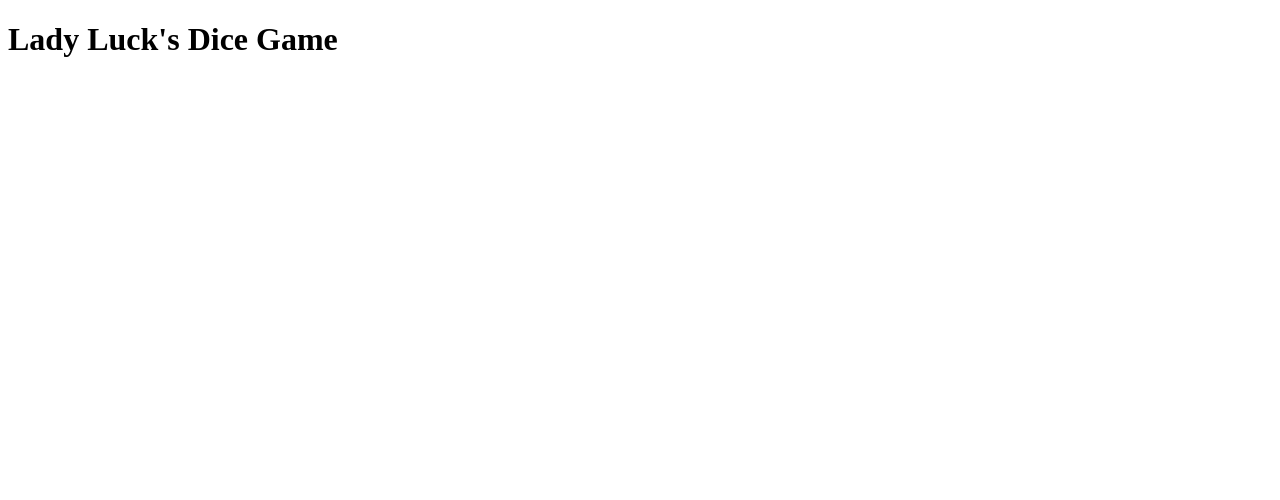
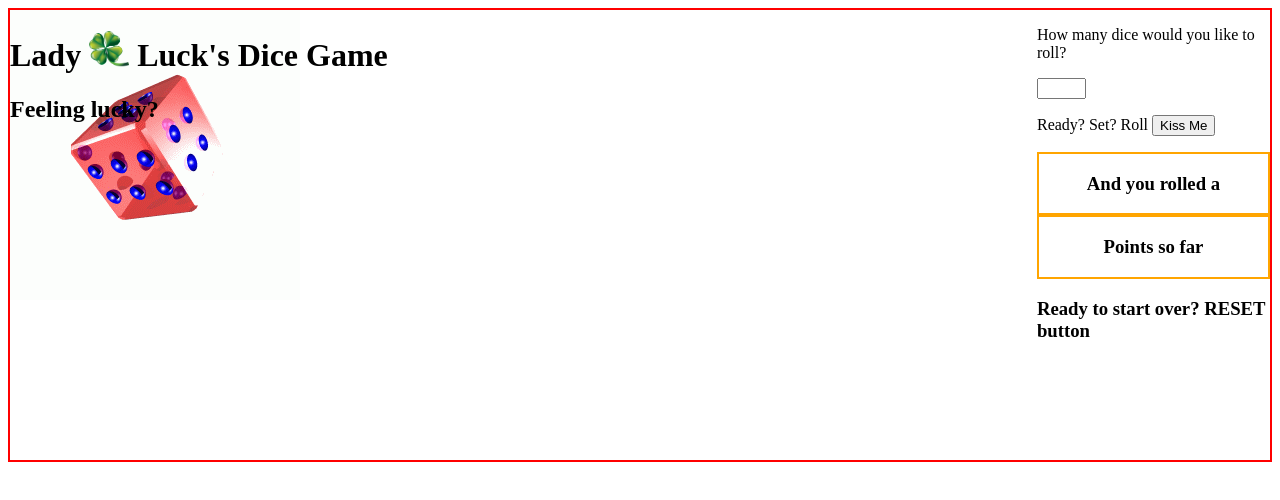
Before and after one commit to kshereejxn/dice-roller, a plain HTML site: page index.html in a window 1280 px wide. Drawn offline with Linux system fonts and the light colour scheme.

Commit message:
first css style

```diff
--- a/index.html
+++ b/index.html
@@ -7,10 +7,30 @@
     <link rel="stylesheet" href="style.css">
 </head>
 <body>
+
+<div id="hero">
+
+    <h1>Lady
+        <img alt="four leaf clover" src="../dice-roller/assets/clover.jpg" width="40px">
+        Luck's Dice Game</h1>
+    <h2>Feeling lucky?</h2> </div>
+
+
 <div>
-    <h1>Lady Luck's Dice Game</h1>
+    <div id="numberdice"><p>How many dice would you like to roll?</p>
+        <input type="text" id="roll" name="roll" required minlength="1" maxlength="3" size="3">
+        <p>Ready? Set? Roll <button class="rollingdice">Kiss Me</button></p>
 
-</div>
+
+        <div class="sumtotal">
+            <h3>And you rolled a </h3>
+        </div>
+
+        <div class="indtotal">
+            <h3>Points so far </h3>
+        </div>
+        <h3>Ready to start over? RESET button</h3>
+ </div>
 
    <script src="main.js"></script>
 </body>
--- a/main.js
+++ b/main.js
@@ -0,0 +1,4 @@
+let numberdice = document.querySelector ('#numberdice');
+let sumtotal = document.querySelector (".sumtotal");
+let indtotal = document.querySelector (".indtotal");
+let rollingdice = document.querySelector ("rollingdice");
--- a/style.css
+++ b/style.css
@@ -1,3 +1,27 @@
 * {
     box-sizing: border-box;
 }
+body {
+    display: flex;
+    border: 2px solid red;
+}
+.sumtotal {
+    display: flex;
+    flex-direction: column;
+    align-items: center;
+    border: 2px solid orange;
+}
+.indtotal {
+    display: flex;
+    flex-direction: column;
+    align-items: center;
+    border: 2px solid orange;
+}
+#hero {
+    width: 100%;
+    height: 450px;
+    background-size: auto;
+    background-repeat: no-repeat;
+    background-image: url("../dice-roller/assets/dice-roll-gif-11.gif");
+    background-attachment: fixed;
+}
```
Also changed, not shown: assets/clover.jpg (added), assets/dice-roll-gif-11.gif (added).
